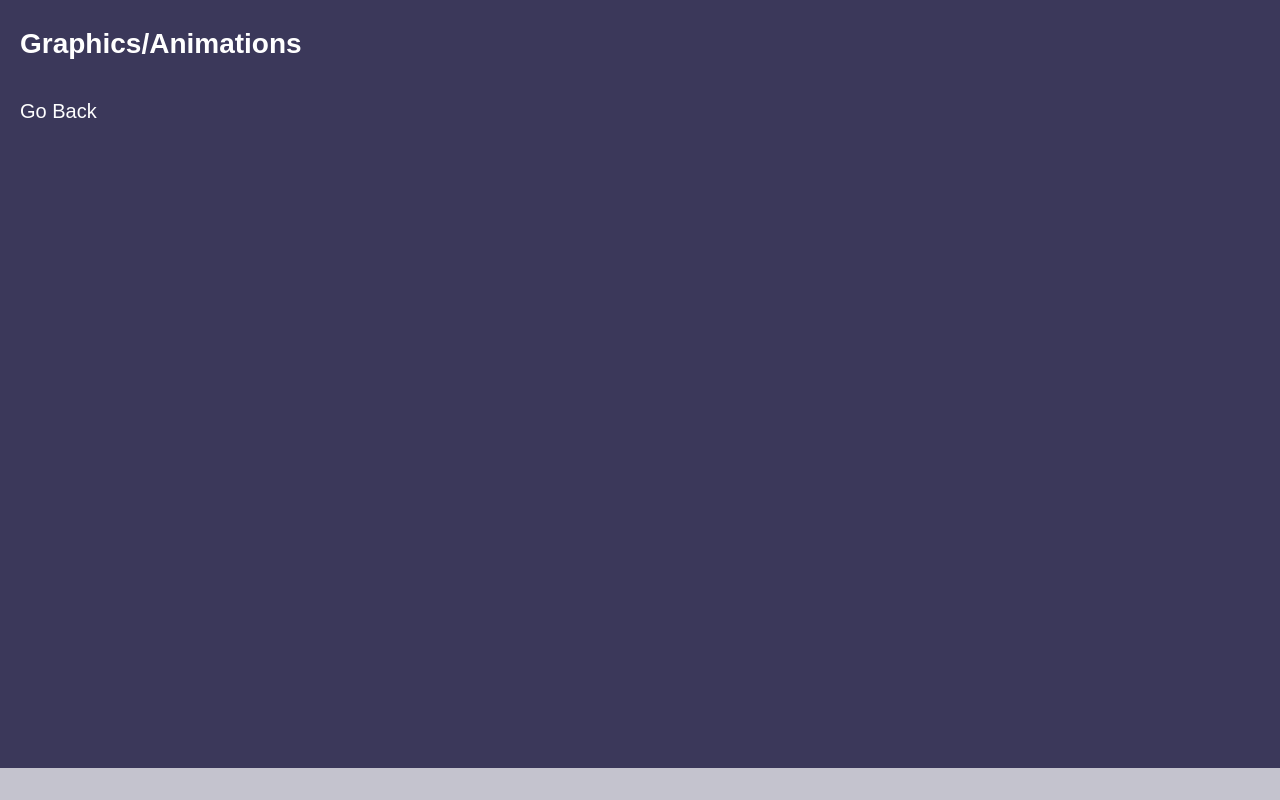
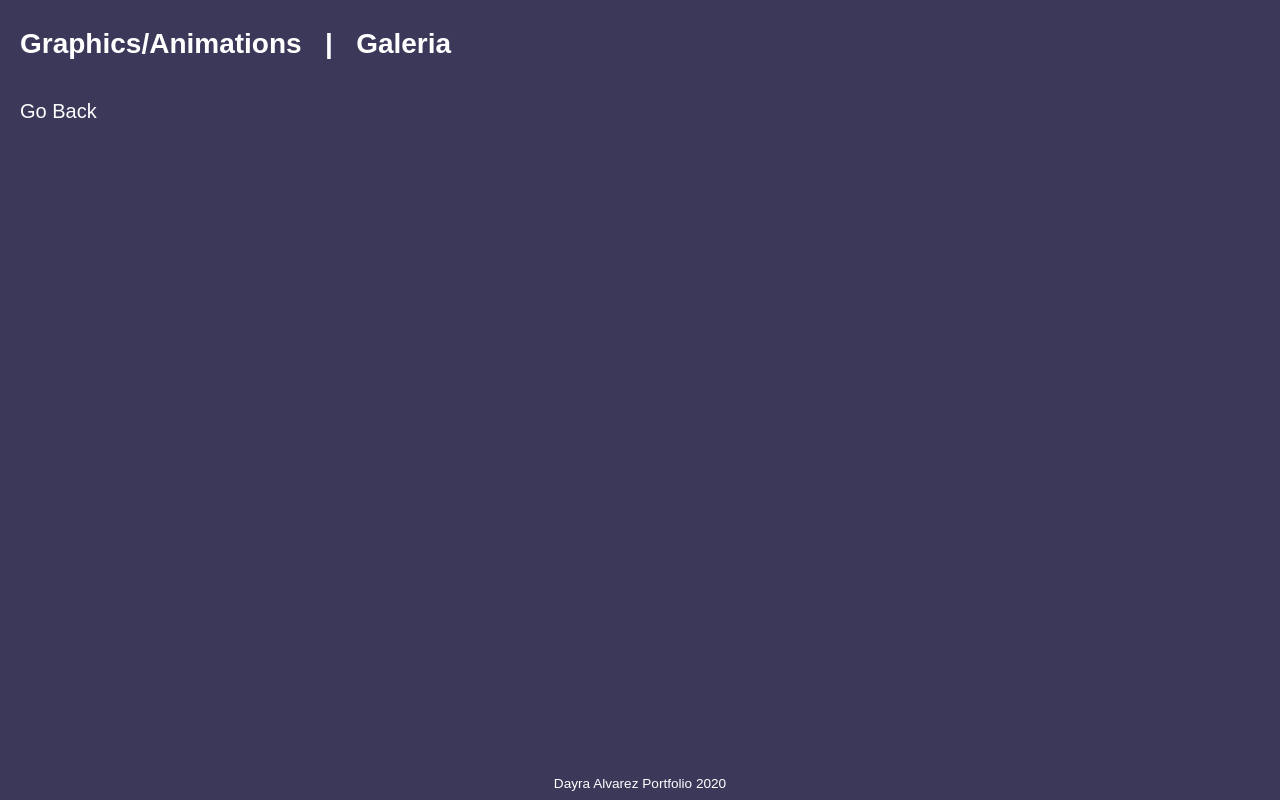
Before and after one commit to DayraAlvarez/uno, a plain HTML site: page illustration/illustration.html in a window 1280 px wide. Drawn offline with nearby package versions, Linux system fonts and the light colour scheme.

Commit message:
CSS Tweaks

```diff
--- a/illustration/illustration.html
+++ b/illustration/illustration.html
@@ -15,7 +15,7 @@
   <div class="landing">
     <div class="row">
       <div class="col-12">
-        <h1 id="about">Graphics/Animations</h1>
+        <h1 class="tittle">Graphics/Animations &nbsp; | &nbsp; <span class="subtittle">Galeria</span></h1>
       </div>
     </div>
     <div class="row">
--- a/illustration/style.css
+++ b/illustration/style.css
@@ -34,14 +34,12 @@
 
   /*Footer*/
   footer {
-    background-color: white;
     height: 4vh;
     width: 100%;
     text-align: center;
     padding-top: 1vh;
     padding-bottom: 1vh;
     position: fixed;
-    opacity: 70%;
     bottom: 0px;
   }
 
--- a/mobile/style.css
+++ b/mobile/style.css
@@ -51,14 +51,12 @@
 
   /*Footer*/
   footer {
-    background-color: white;
     height: 4vh;
     width: 100%;
     text-align: center;
     padding-top: 1vh;
     padding-bottom: 1vh;
     position: fixed;
-    opacity: 70%;
     bottom: 0px;
   }
 
--- a/uxui/style.css
+++ b/uxui/style.css
@@ -34,14 +34,12 @@
 
   /*Footer*/
   footer {
-    background-color: white;
     height: 4vh;
     width: 100%;
     text-align: center;
     padding-top: 1vh;
     padding-bottom: 1vh;
     position: fixed;
-    opacity: 70%;
     bottom: 0px;
   }
 
--- a/webprojects/style.css
+++ b/webprojects/style.css
@@ -34,14 +34,12 @@
 
   /*Footer*/
   footer {
-    background-color: white;
     height: 4vh;
     width: 100%;
     text-align: center;
     padding-top: 1vh;
     padding-bottom: 1vh;
     position: fixed;
-    opacity: 70%;
     bottom: 0px;
   }
 
```
Also changed, not shown: uxui/uxui.html (+1 -1 lines), webprojects/web.html (+1 -1 lines).
